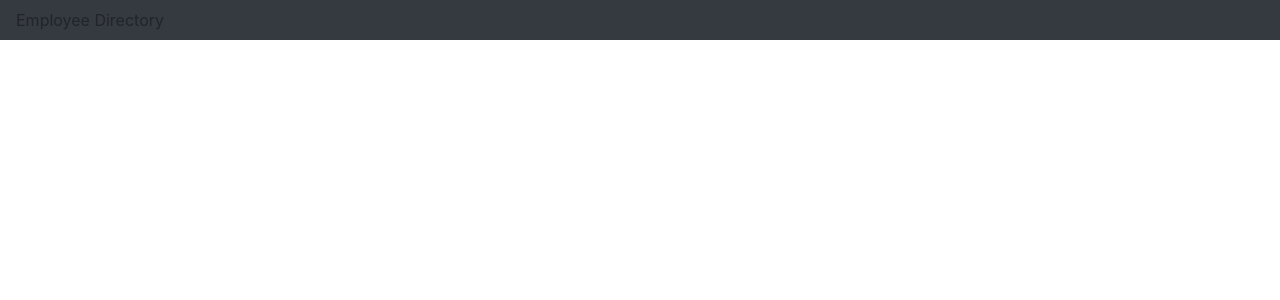
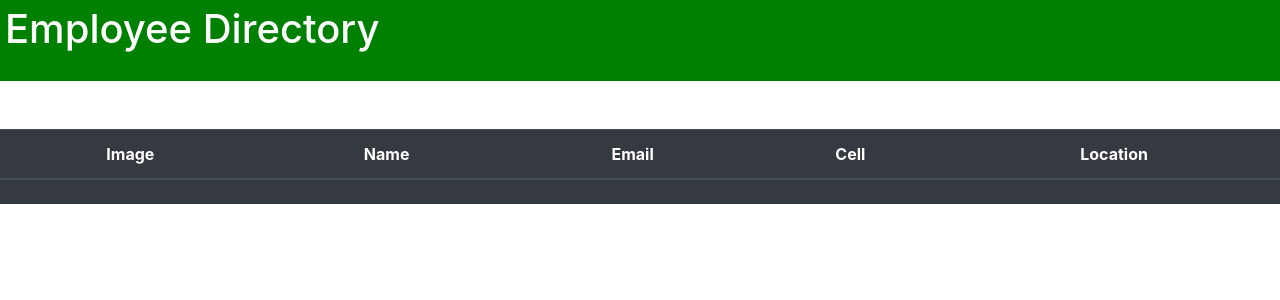
Before and after one commit to sorengrey/employee-directory-hw, a React (Create React App) app: page / in a window 1280 px wide. Shown: the top 300 px of the page. Built offline with nearby package versions, Linux system fonts and the light colour scheme.

Commit message:
Styled navbar, set up table columns

```diff
--- a/src/components/DataTable/index.js
+++ b/src/components/DataTable/index.js
@@ -1,13 +1,28 @@
-
-import React, { Component } from "react";
+import React from "react";
 
 function DataTable(props){
   return(
-    <table className="table">
-       <thead></thead>
-      <tbody></tbody>
-    </table>
-  )
+    <div>
+    <br />
+    <br />
+    <table className="table table-dark table-sortable text-center">
+    <thead>
+      <tr>
+        <th scope="col">Image</th>
+        <th scope="col" data-field="name" data-sortable="true">Name</th>
+        <th scope="col" data-field="email" data-sortable="true">Email</th>
+        <th scope="col" data-field="email" data-sortable="true">Cell</th>
+        <th scope="col" data-field="email" data-sortable="true">Location</th>
+
+
+        </tr>
+        </thead>
+        <tbody>
+          <td></td>
+        </tbody>
+        </table>
+        </div>
+        )
 }
 
 
--- a/src/components/Navbar/index.jsx
+++ b/src/components/Navbar/index.jsx
@@ -1,13 +1,10 @@
 import React from "react";
-import "./style.css";
+import './style.css';
 
-// Depending on the current path, this component sets the "active" class on the appropriate navigation link item
 function Navbar() {
   return (
-    <nav className="navbar navbar-expand-lg navbar-dark bg-dark">
-
-        Employee Directory
-
+    <nav>
+        <h1>Employee Directory</h1>
     </nav>
   );
 }
--- a/src/components/Navbar/style.css
+++ b/src/components/Navbar/style.css
@@ -1,3 +1,7 @@
-nav.navbar.navbar-default {
-  margin-bottom: 0;
+nav {
+    padding-top: 5px;
+    padding-left: 5px;
+    padding-bottom: 20px;
+    background-color: green;
+    color: white;
 }
```
